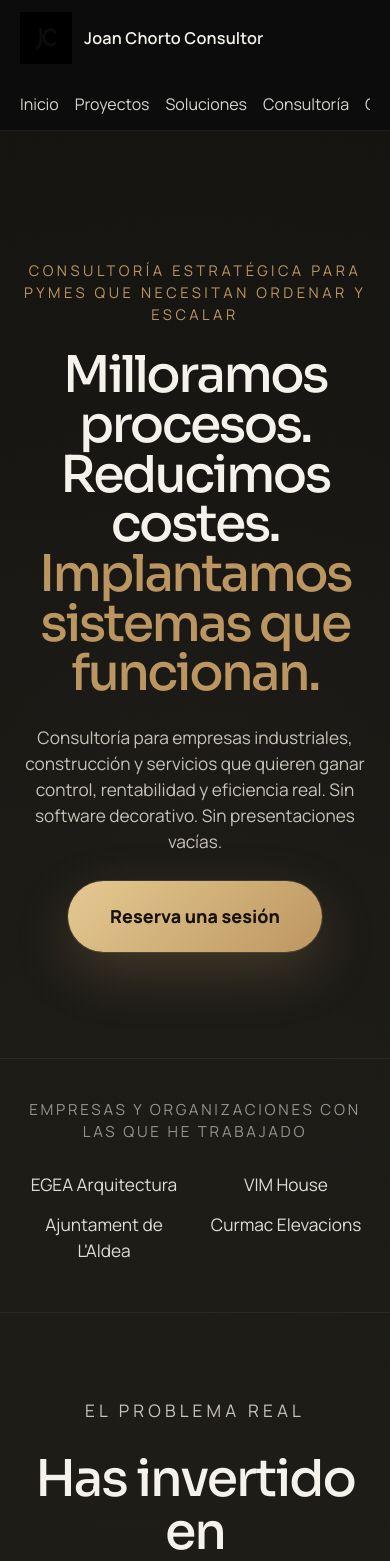
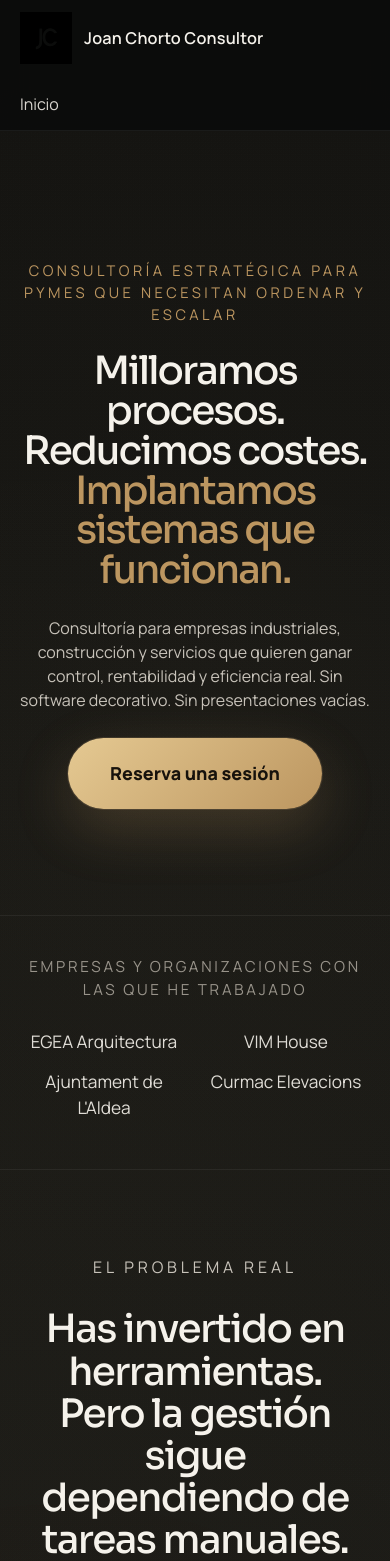
Before and after one commit to joanchorto1/web-jct-agency, a React (Create React App) app: page / in a window 390 px wide. Shown: the top 1561 px of the page. Built offline with nearby package versions, Linux system fonts and the light colour scheme.

Commit message:
rebranding

```diff
--- a/src/components/SiteLayout.jsx
+++ b/src/components/SiteLayout.jsx
@@ -2,13 +2,7 @@ import React from 'react';
 import { Link, NavLink, Outlet } from 'react-router-dom';
 import jcLogo from './img/joan-chorto-consultor-logo.svg';
 
-const navItems = [
-  { label: 'Inicio', to: '/' },
-  { label: 'Proyectos', to: '/proyectos' },
-  { label: 'Soluciones', to: '/soluciones' },
-  { label: 'Consultoría', to: '/consultoria' },
-  { label: 'Contacto', to: '/contacto' },
-];
+const navItems = [{ label: 'Inicio', to: '/' }];
 
 function SiteLayout() {
   return (
--- a/src/site.css
+++ b/src/site.css
@@ -600,8 +600,8 @@ a {
 
 .home-premium__hero-title {
   max-width: 1180px;
-  font-size: clamp(4rem, 8.5vw, 7.4rem);
-  line-height: 0.98;
+  font-size: clamp(3rem, 6.9vw, 5.9rem);
+  line-height: 1.02;
   letter-spacing: -0.05em;
 }
 
@@ -613,7 +613,7 @@ a {
 .home-premium__hero-copy {
   max-width: 900px;
   color: var(--text-200);
-  font-size: clamp(1.35rem, 2.4vw, 1.85rem);
+  font-size: clamp(1.1rem, 1.9vw, 1.45rem);
   line-height: 1.5;
 }
 
@@ -676,8 +676,8 @@ a {
 
 .home-premium__problem-inner h2,
 .home-premium__section-head h2 {
-  font-size: clamp(3rem, 6.1vw, 5.8rem);
-  line-height: 1.03;
+  font-size: clamp(2.3rem, 4.8vw, 4.4rem);
+  line-height: 1.08;
   letter-spacing: -0.04em;
 }
 
@@ -686,7 +686,7 @@ a {
 .home-premium__case-card p,
 .home-premium__phase-card p {
   color: var(--text-200);
-  font-size: clamp(1.18rem, 2vw, 1.55rem);
+  font-size: clamp(1rem, 1.5vw, 1.22rem);
   line-height: 1.65;
 }
 
@@ -725,7 +725,7 @@ a {
 .home-premium__reason-card h3,
 .home-premium__case-card h3,
 .home-premium__phase-content h3 {
-  font-size: clamp(2rem, 3vw, 2.8rem);
+  font-size: clamp(1.55rem, 2.2vw, 2.15rem);
   margin-bottom: 20px;
   letter-spacing: -0.03em;
 }
@@ -763,7 +763,7 @@ a {
 .home-premium__case-metric {
   color: var(--gold-500);
   font-family: 'Sora', 'Segoe UI', sans-serif;
-  font-size: clamp(4.2rem, 7vw, 6.8rem);
+  font-size: clamp(3.2rem, 5.5vw, 5.3rem);
   letter-spacing: -0.06em;
   line-height: 1;
 }
@@ -903,7 +903,7 @@ a {
   .home-premium__hero-title,
   .home-premium__problem-inner h2,
   .home-premium__section-head h2 {
-    font-size: clamp(2.7rem, 13vw, 4.4rem);
+    font-size: clamp(2.2rem, 10vw, 3.4rem);
   }
 
   .home-premium__hero-copy,
@@ -911,7 +911,7 @@ a {
   .home-premium__reason-card p,
   .home-premium__case-card p,
   .home-premium__phase-card p {
-    font-size: 1.08rem;
+    font-size: 1rem;
   }
 
   .home-premium__partners-row {
@@ -940,7 +940,7 @@ a {
   }
 
   .home-premium__case-metric {
-    font-size: clamp(3.4rem, 16vw, 5.2rem);
+    font-size: clamp(2.8rem, 13vw, 4.1rem);
   }
 
   .seo-faq-grid {
```
